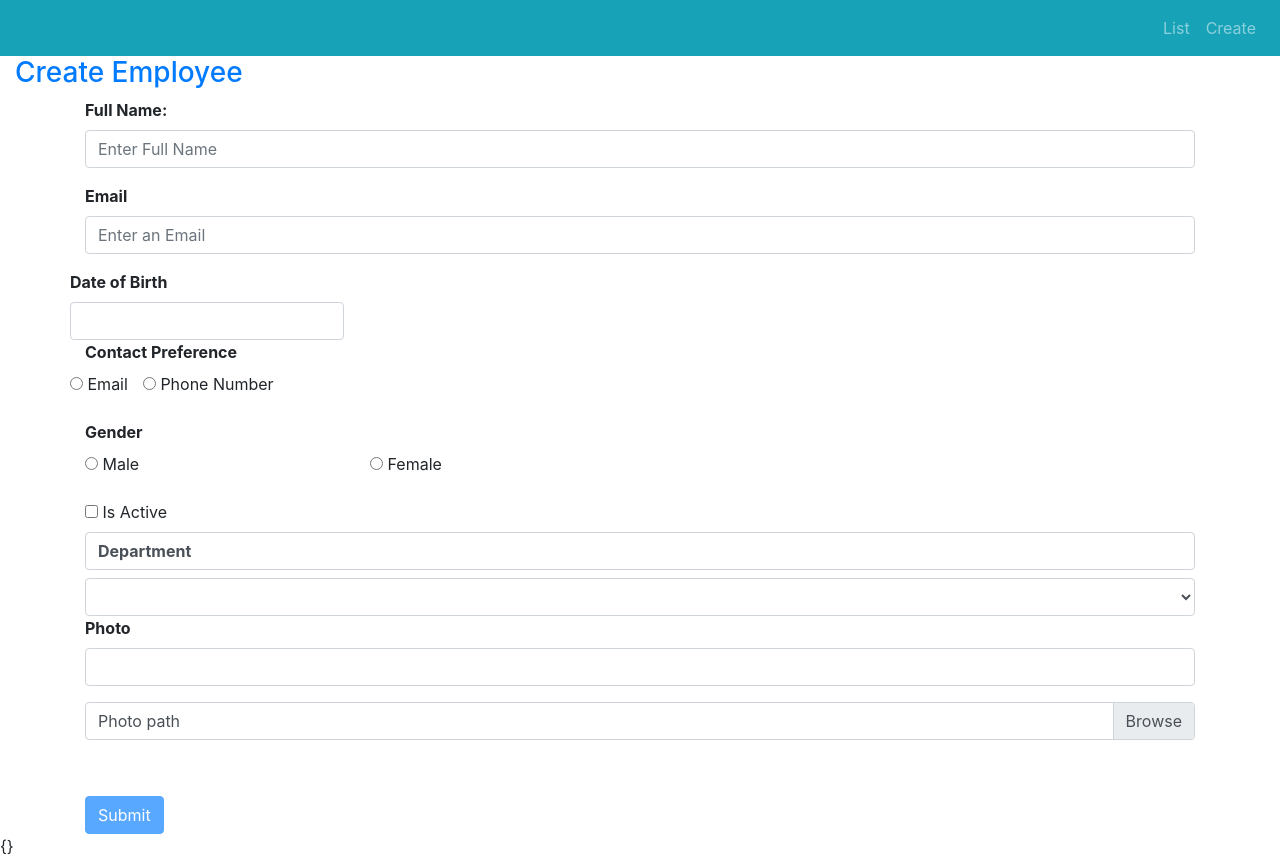
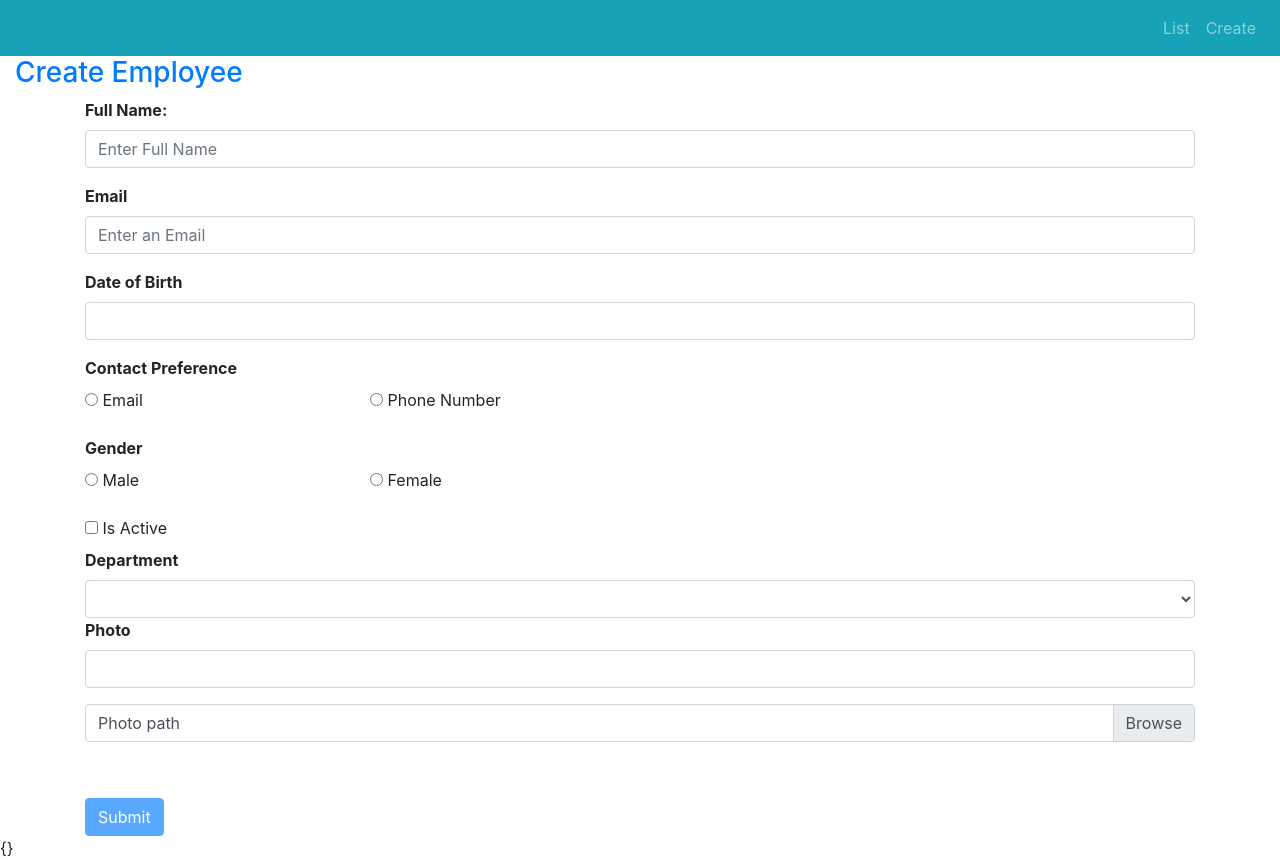
Before and after one commit to panchakarla/India, an Angular app in the folder Yamini/: page /create in a window 1280 px wide. Built offline with nearby package versions, Linux system fonts and the light colour scheme.

Commit message:
minor commit

```diff
--- a/Yamini/package.json
+++ b/Yamini/package.json
@@ -20,8 +20,12 @@
     "@angular/platform-browser": "^6.0.3",
     "@angular/platform-browser-dynamic": "^6.0.3",
     "@angular/router": "^6.0.3",
+    "angular": "^1.7.6",
     "bootstrap": "^4.1.3",
+    "chart.js": "^2.5.0",
     "core-js": "^2.5.4",
+    "font": "0.0.4",
+    "hammerjs": "^2.0.8",
     "ngx": "^2.4.0",
     "ngx-bootstrap": "^3.1.2",
     "rxjs": "^6.0.0",
--- a/Yamini/src/app/app.module.ts
+++ b/Yamini/src/app/app.module.ts
@@ -1,6 +1,6 @@
 import { Employeeservice } from './employee.service';
 import { BrowserModule } from '@angular/platform-browser';
-import { NgModule } from '@angular/core';
+import { NgModule, NO_ERRORS_SCHEMA } from '@angular/core';
 import { RouterModule, Routes } from '@angular/router';
 import { FormsModule } from '@angular/forms';
 import { BsDatepickerModule } from 'ngx-bootstrap/datepicker';
@@ -26,6 +26,7 @@ const appRoutes: Routes = [
     BsDatepickerModule.forRoot(),
     FormsModule
   ],
+  schemas: [ NO_ERRORS_SCHEMA ],
   providers: [Employeeservice],
   bootstrap: [AppComponent]
 })
--- a/Yamini/src/app/createemployee/createemployee.component.html
+++ b/Yamini/src/app/createemployee/createemployee.component.html
@@ -21,8 +21,8 @@
         </div>
 
 
-        <div class="row" [class.text-danger]="DateofBirthControl.invalid && DateofBirthControl.touched">
-          <div class="form-group col-md-3" class="control-label">
+        <div class="form-group" [class.text-danger]="DateofBirthControl.invalid && DateofBirthControl.touched">
+          <div class="form-group">
           <label for="DateofBirth"><b>Date of Birth</b></label>
           <input id="DateofBirth" name="DateofBirth" required #DateofBirthControl="ngModel" [(ngModel)]="DateofBirth"
             type="text" bsDaterangepicker class="form-control">
@@ -35,7 +35,7 @@
       <div class="form-group" [class.text-danger]="contactpreferenceControl.invalid && contactpreferenceControl.touched">
         <label><b>Contact Preference </b></label>
         <div class="row">
-          <div class="col-sm-3" class="control-label">
+          <div class="col-sm-3">
             <label class="radio-in-line">
               <input type="radio" name="contactpreference" required #contactpreferenceControl="ngModel" value="Email"
                 [(ngModel)]="contactpreference"> Email
@@ -79,7 +79,7 @@
       </div>
 
       <div [class.has-error]="DepartmentControl.invalid && DepartmentControl.touched">
-        <label for="Department" class="form-control"><b>Department</b></label>
+        <label for="Department"><b>Department</b></label>
         <select id="Department" name="Department" required #DepartmentControl="ngModel" [(ngModel)]="Department" class="form-control">
           <option *ngFor="let dept of departments" [value]="dept.id">
             {{dept.name}}</option>
--- a/Yamini/src/app/createemployee/displayEmployee.ts
+++ b/Yamini/src/app/createemployee/displayEmployee.ts
@@ -12,6 +12,5 @@
 //     constructor() {}
 
 //     ngOnInit() {
-.
 //     }
 // }
```
Also changed, not shown: 1 other file (tests, documents, lock files or other folders).
